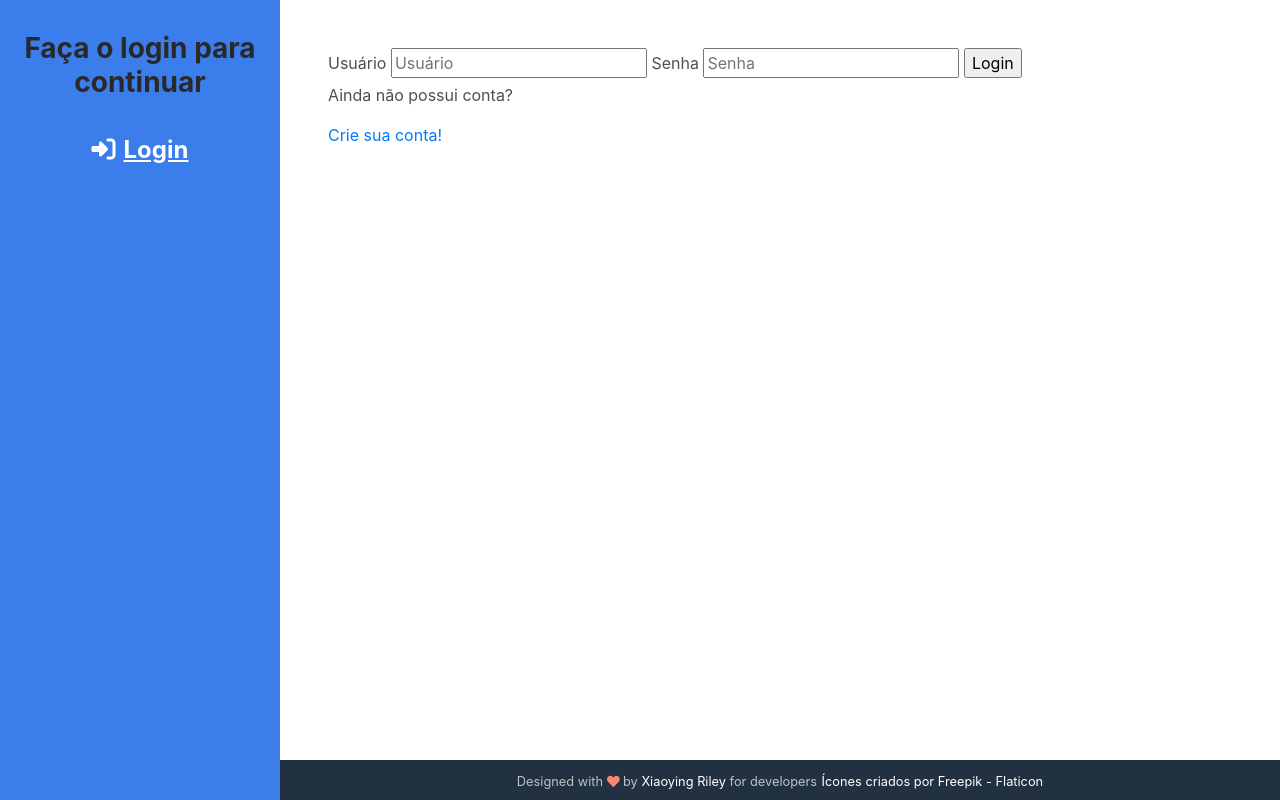
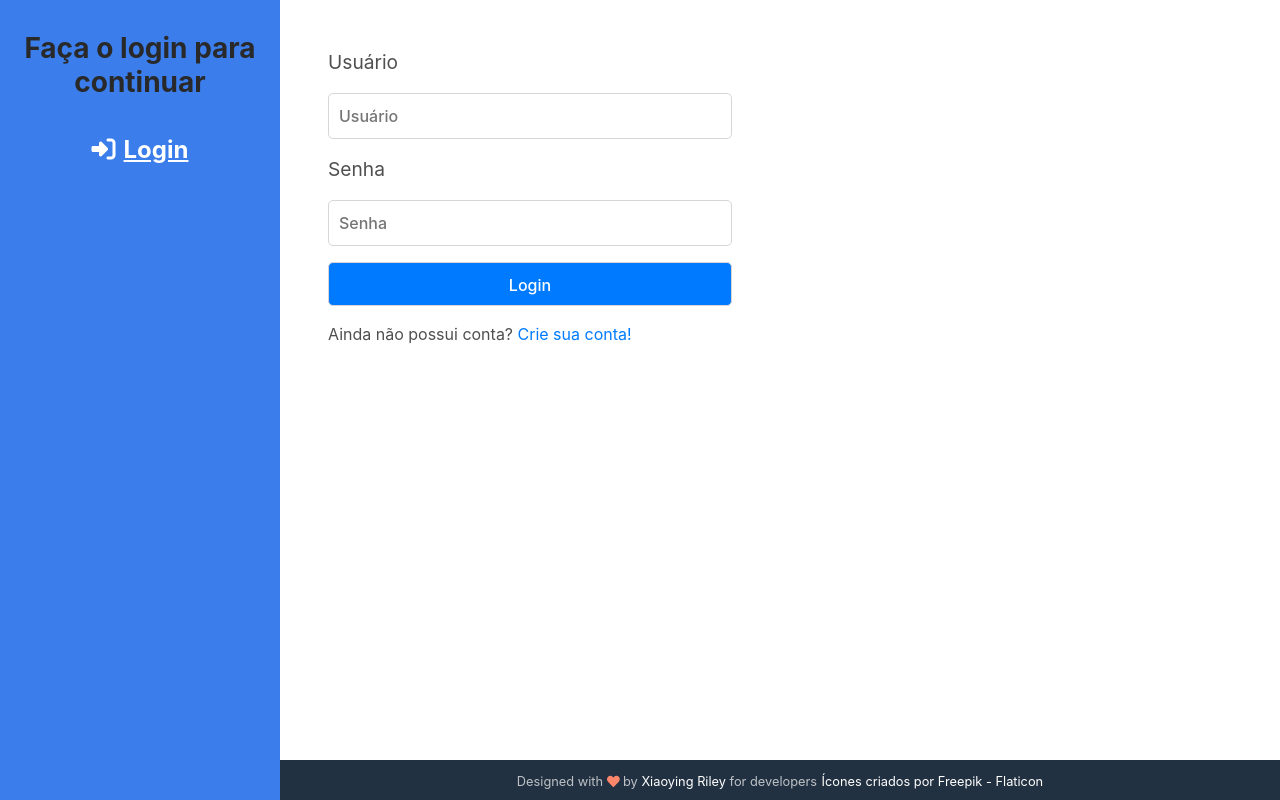
Before and after one commit to M4Y50N/capsulat, a Django app: page /login/ in a window 1280 px wide. Run offline with Django 4.2, Linux system fonts and the light colour scheme; some libraries are stand-ins or nearby versions.

Commit message:
styles twicks

```diff
--- a/base/templates/base/delete.html
+++ b/base/templates/base/delete.html
@@ -2,9 +2,9 @@
 <div class="main-container">
 	<form action="" method="post">
 		{% csrf_token %}
-		<p>Tem certeza que quer apagar "{{obj}}"?</p>
-		<a href="{{request.META.HTTP_REFERER}}">Voltar</a>
-		<input type="submit" value="Confirm" />
+		<h4>Tem certeza que quer apagar "{{obj}}"?</h4>
+		<button class="btn btn-secondary" ><a class='text-white text-decoration-none' href="{{request.META.HTTP_REFERER}}">Voltar</a></button>
+		<input class="btn btn-primary" type="submit" value="Confirm" />
 	</form>
 </div>
 {% endblock content %}
--- a/base/templates/base/home.html
+++ b/base/templates/base/home.html
@@ -24,8 +24,7 @@
 				{% include 'base/feed_component.html' %}
 			</div>
 		</div>
-		<div class="d-flex flex-column">
-			{% include 'base/activity_component.html' %}
+		<div class="d-flex flex-column pt-5">
 			{% include 'base/classes_component.html' %}
 		</div>
 	</div>
--- a/base/templates/base/login_register.html
+++ b/base/templates/base/login_register.html
@@ -1,34 +1,37 @@
 {% extends 'main.html' %}
 
 {% block content %}
-    <div class="main-container py-5">
+    <div class="main-container content py-5">
         {% if page == 'login' %}
-            <div>
+            <div class="form__group">
                 <form action="" method="POST">
                     {% csrf_token %}
 
                     <label>Usuário</label>
-                    <input type="text" name="username" placeholder="Usuário">
+                    <input class="join-form mb-3" type="text" name="username" placeholder="Usuário">
 
                     <label>Senha</label>
-                    <input type="password" name="password" placeholder="Senha">
+                    <input class="join-form mb-3" type="password" name="password" placeholder="Senha">
 
-                    <input type="submit" value="Login">
+                    <input class="btn btn-primary bg-primary px-5" type="submit" value="Login">
                 </form>
-
-                <p>Ainda não possui conta?</p>
-                <a href="{% url 'register' %}">Crie sua conta!</a>
+                <div class="mt-3">
+                    <span>Ainda não possui conta?</span>
+                    <a href="{% url 'register' %}">Crie sua conta!</a>
+                </div>
             </div>
         {% else %}
-            <div>
+            <div class="form__group">
                 <form action="" method="POST">
                     {% csrf_token %}
                     {{form.as_p}}
-                    <input type="submit" value="Register">
+                    <input class="btn btn-primary bg-primary px-5" type="submit" value="Register">
                 </form>
 
-                <p>Já possui uma conta?</p>
-                <a href="{% url 'login' %}">Faça o login!</a>
+                <div class="mt-3">
+                    <span>Já possui uma conta?</span>
+                    <a href="{% url 'login' %}">Faça o login!</a>
+                </div>
             </div>
         {% endif %}
     </div>
--- a/base/views.py
+++ b/base/views.py
@@ -241,7 +241,6 @@ def updateRoom(request, pk):
         room.name = request.POST.get('name')
         room.classe = classe
         room.room_join=request.POST.get('room_join')
-        room.crypt_key = request.POST.get('crypt_key')
         room.desc = request.POST.get('desc')
         room.save()
         return redirect('home')
--- a/static/styles/main.css
+++ b/static/styles/main.css
@@ -1,6 +1,10 @@
 .main-container {
 	min-height: calc(100vh - 40px) !important;
 	padding: 48px;
+}
+
+.content{
+	width: 500px;
 }
 
 .over-y {
@@ -10,6 +14,15 @@
 .main-2-column {
 	display: grid;
 	grid-template-columns: 3fr 1.5fr;
+}
+
+.comment-form{
+	width: 400px;
+	padding: 10px 20px;
+
+	outline: none;
+	border: 1px solid rgba(78, 78, 78, 0.568);
+	border-radius: 3px;
 }
 
 .comment-wrapper {
@@ -22,6 +35,15 @@
 .search-bar {
 	padding: 50px 0px;
 	background-color: whitesmoke !important;
+}
+
+.join-form{
+	width: 400px;
+	padding: 10px 20px;
+
+	outline: none;
+	border: 1px solid rgba(78, 78, 78, 0.568);
+	border-radius: 3px;
 }
 
 .form__group {
```
Also changed, not shown: base/templates/base/cryp_key.html (+17 -7 lines), base/templates/base/join_room.html (+12 -4 lines), base/templates/base/profile.html (+5 -5 lines), base/templates/base/room.html (+24 -9 lines), db.sqlite3.
